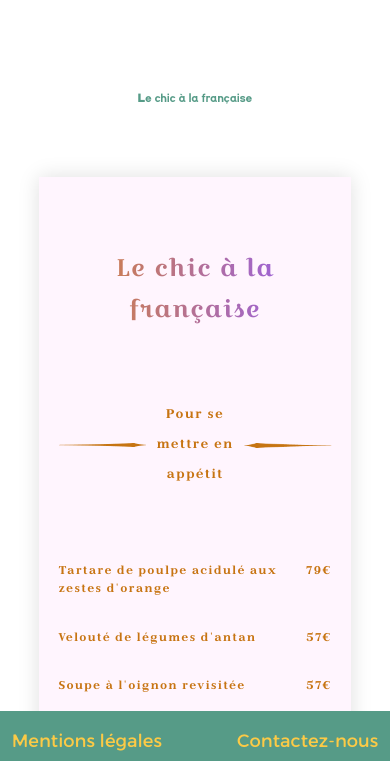
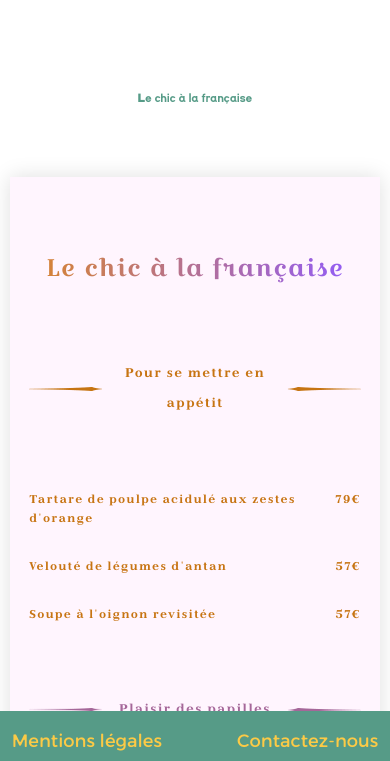
Before and after one commit to XiberiaFR/projet-3, a website: page chic.html in a window 390 px wide. Shown: the part 73-834 px from the top of the page. Drawn offline with Linux system fonts and the light colour scheme.

Commit message:
update font size of title menu in menu page

```diff
--- a/sass/layout/_menu.scss
+++ b/sass/layout/_menu.scss
@@ -19,6 +19,9 @@ i {
     width: 80%;
     box-shadow: 0px 0px 20px 0px #DFDFDF;
     letter-spacing: 1px;
+    @media (max-width: 868px) {
+        width: 95%;
+    }
         &--note {
             font-family: Itim Regular;
             color: #3C1218;
@@ -82,6 +85,9 @@ i {
             width: 32%;
             &--right {
                 transform: scaleX(-1);
+            }
+            @media (max-width: 1068px) {
+                width: 22%;
             }
         }
         &__subtitle {
```
Also changed, not shown: public/css/style.css, 1 other file.
